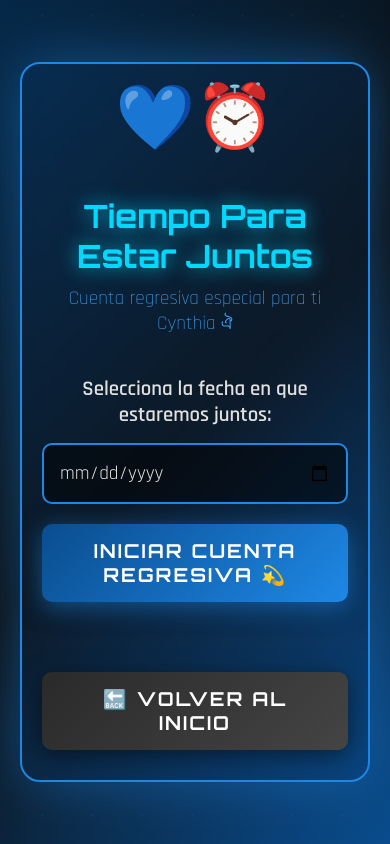
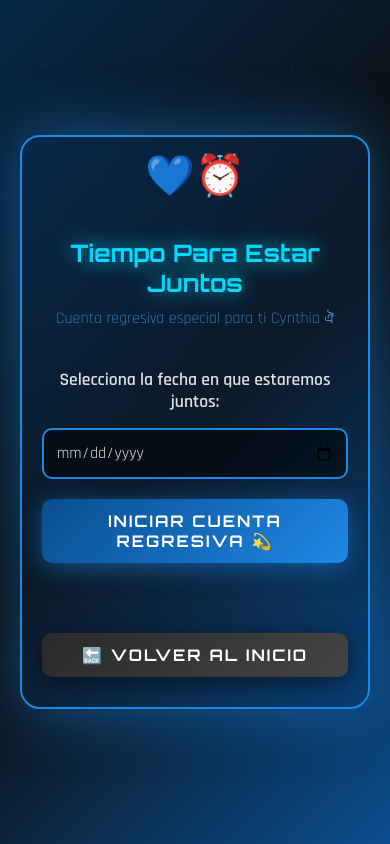
Before and after one commit to jvalenciav/cynthia, a plain HTML site: page countdown.html in a window 390 px wide. Drawn offline with Linux system fonts and the light colour scheme.

Commit message:
Enhance styles for countdown components

```diff
--- a/countdown.html
+++ b/countdown.html
@@ -242,8 +242,16 @@
                 padding: 30px 20px;
             }
 
+            .icon {
+                font-size: 3rem;
+            }
+
             h1 {
                 font-size: 2rem;
+            }
+
+            .subtitle {
+                font-size: 1rem;
             }
 
             .countdown-grid {
@@ -251,8 +259,52 @@
                 gap: 15px;
             }
 
+            .countdown-item {
+                padding: 20px 10px;
+            }
+
+            .countdown-value {
+                font-size: 2.5rem;
+            }
+
+            .countdown-label {
+                font-size: 0.8rem;
+            }
+
+            .message p {
+                font-size: 1.1rem;
+            }
+
+            .btn {
+                padding: 12px 25px;
+                font-size: 1rem;
+            }
+        }
+
+        @media (max-width: 480px) {
+            h1 {
+                font-size: 1.5rem;
+            }
+
+            .icon {
+                font-size: 2.5rem;
+            }
+
             .countdown-value {
                 font-size: 2rem;
+            }
+
+            .countdown-item {
+                padding: 15px 8px;
+            }
+
+            input[type="date"] {
+                font-size: 1rem;
+                padding: 12px;
+            }
+
+            label {
+                font-size: 1.1rem;
             }
         }
     </style>
```
